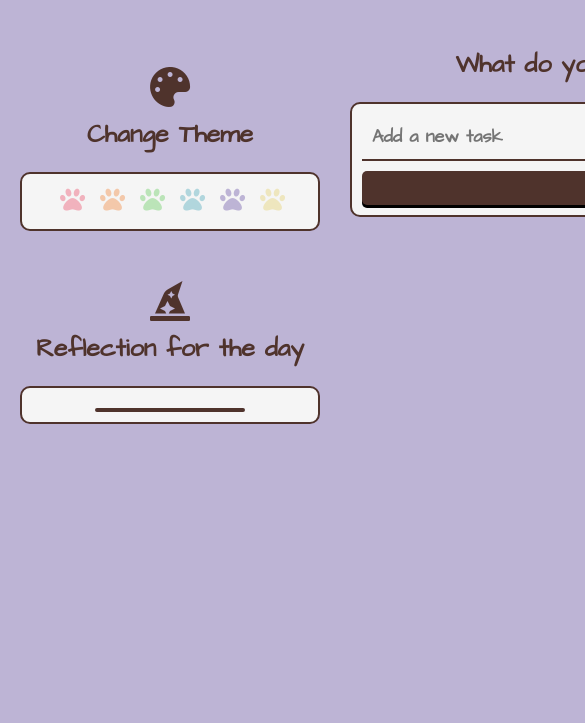
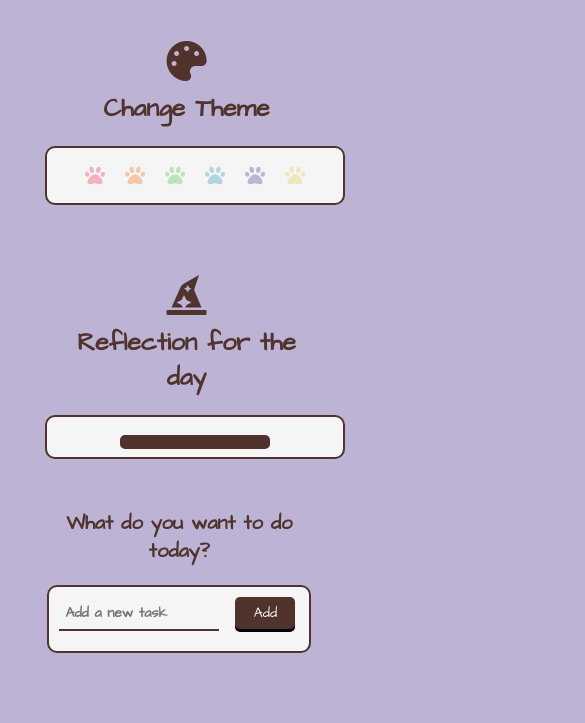
Before and after one commit to Lakshmi-1619/todo-list-application, a plain HTML site: page index.html in a window 390 px wide. Shown: the part 123-846 px from the top of the page, 585 px wide, since content can reach past the window. Drawn offline with Linux system fonts and the light colour scheme; no server answers.

Commit message:
Update style.css

```diff
--- a/style.css
+++ b/style.css
@@ -312,3 +312,119 @@ input[type=checkbox]:checked + p{
     width: 100%;
   }
 }
+
+@media (max-width: 768px) {
+  .body-section {
+    flex-direction: column;
+    align-items: center;
+  }
+
+  .theme-section,
+  .quote-container,
+  .container {
+    width: 90%;
+    margin-bottom: 20px;
+  }
+
+  .todo-list {
+    padding: 10px;
+  }
+
+  .todo-input {
+    font-size: 16px;
+    padding: 8px;
+    width: calc(100% - 80px); /* Adjusted width to fit with button */
+    margin-bottom: 10px;
+  }
+
+  .add-btn {
+    width: 70px;
+    padding: 8px;
+    font-size: 16px;
+    margin-left: 10px;
+  }
+
+  .task-container {
+    width: 100%;
+  }
+
+  .task-list {
+    flex-direction: column;
+    align-items: flex-start;
+    padding: 10px;
+  }
+
+  .task-todo {
+    width: 100%;
+    padding: 10px 0;
+  }
+
+  .edit-delete-icons {
+    margin-top: 10px;
+    width: 100%;
+    display: flex;
+    justify-content: space-around;
+  }
+
+  .colors i {
+    font-size: 20px;
+    margin: 5px;
+  }
+
+  .quote-display {
+    font-size: 16px;
+    padding: 10px;
+  }
+
+  .quote-display p.author {
+    font-size: 14px;
+    padding: 5px;
+  }
+
+  h1 {
+    font-size: 28px;
+  }
+
+  h2 {
+    font-size: 20px;
+  }
+}
+
+@media (max-width: 480px) {
+  .title h1 {
+    font-size: 24px;
+  }
+
+  .title h4 {
+    font-size: 14px;
+  }
+
+  .todo-input {
+    font-size: 14px;
+    padding: 6px;
+  }
+
+  .add-btn {
+    font-size: 14px;
+    padding: 6px;
+    width: 60px;
+  }
+
+  .quote-display {
+    font-size: 14px;
+    padding: 8px;
+  }
+
+  .task-list {
+    font-size: 14px;
+  }
+
+  .theme-section,
+  .quote-container {
+    width: 95%;
+  }
+
+  .edit-delete-icons {
+    justify-content: space-between;
+  }
+}
```
